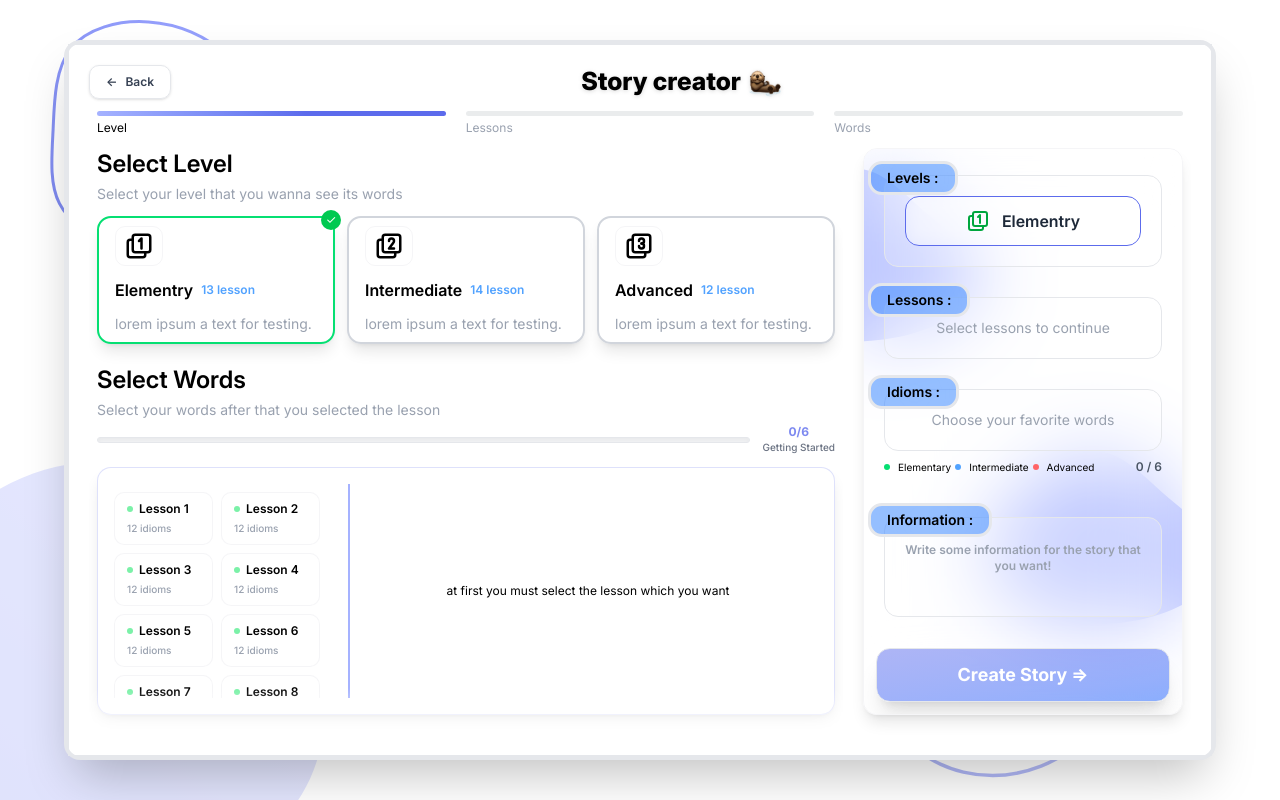
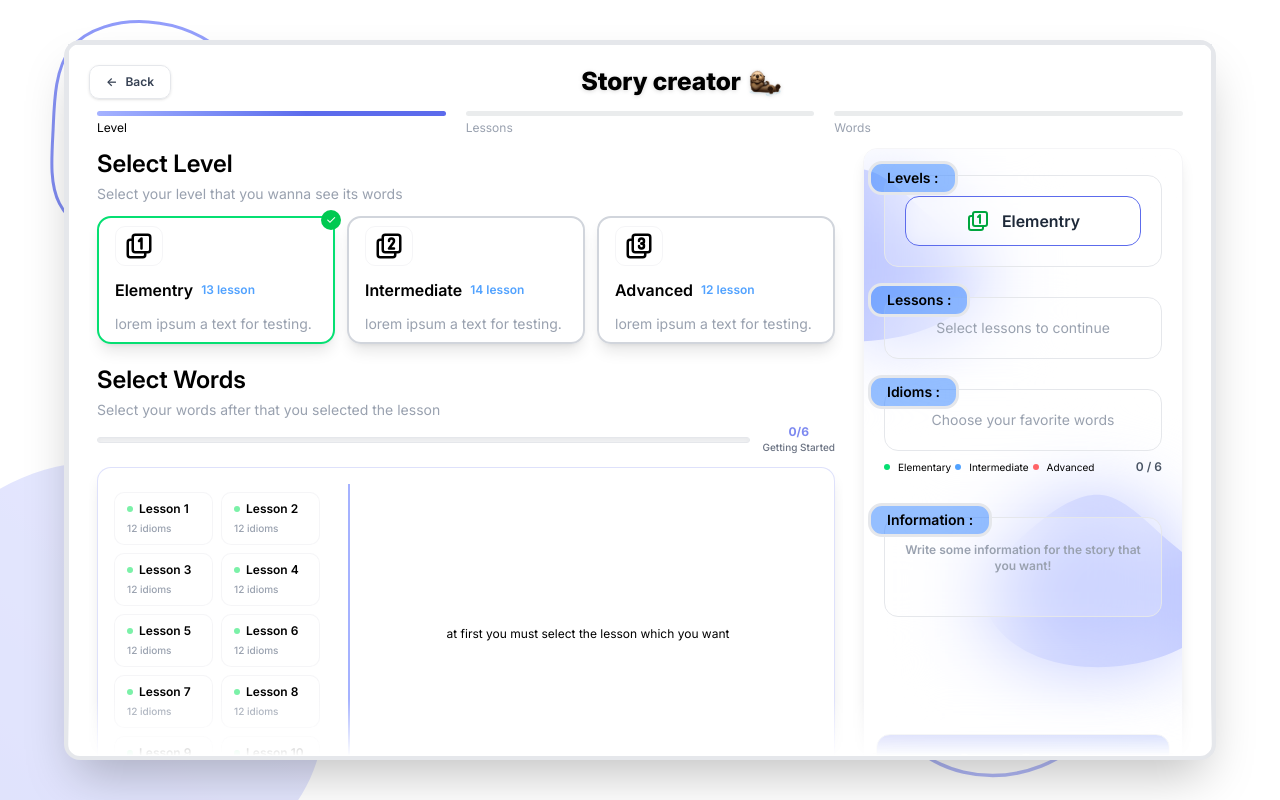
Before and after one commit to abolfazlj10/essinitial-idioms-in-english, a Next.js app: page /story in a window 1280 px wide. Built offline with nearby package versions, Linux system fonts and the light colour scheme.

Commit message:
add comment for each section in JSX and fix overflow for now

```diff
--- a/src/app/story/page.tsx
+++ b/src/app/story/page.tsx
@@ -284,7 +284,7 @@ export default function Story () {
     }, []);
 
     return(
-        <div className="h-full border-1 max-mobile:border-0 p-5 max-mobile:pt-3 max-mobile:pb-1 max-mobile:px-2">
+        <div ref={scrollFade} className="h-full border-1 max-mobile:border-0 p-5 max-mobile:pt-3 max-mobile:pb-1 max-mobile:px-2 overflow-y-auto">
             <div className="h-full flex flex-col gap-3">
                 {showStory ? (
                     <ResultStory isShow={setShowStory} theStory={story} storyPersian={storyFa} storyEnglish={storyEn}  />
@@ -293,8 +293,10 @@ export default function Story () {
                         <Appbar onBackClick={()=> router.push('/')} title='Story creator' iconSrc="./icon/Otter.svg" rightButton={isLargeScreen ? false :
                             <button className="border shadow-lg text-xl max-tablet:text-lg bg-gradient-to-br from-primaryColor from-50% to-bgColor text-white rounded-lg p-2 max-tablet:py-[6px] max-tablet:px-2 cursor-pointer" onClick={()=>dialogModal.current?.showModal()}><TbTimeline /></button>}/>
                         <Stepper steper={steper} />
-                        <div className="grid desktop:grid-cols-[7fr_2fr] max-desktop:grid-cols-none gap-3 flex-1 overflow-hidden max-[1500px]:gap-3 max-laptop:gap-0">
+                        <div className="grid desktop:grid-cols-[7fr_2fr] max-desktop:grid-cols-none gap-3 flex-1 max-[1500px]:gap-3 max-laptop:gap-0">
+                            {/* Level - Lessons - Words */}
                             <div ref={scrollFade} className={`flex flex-col gap-5 max-desktop:gap-5 overflow-hidden max-laptop:overflow-y-scroll max-tablet:min-h-[200px] fade-bottom`}>
+                                {/* desktop => Level Selection */}
                                 <div className="flex flex-col gap-3 max-mobile:px-0">
                                     <div className="flex flex-col gap-1 max-laptop:gap-1 select-none px-2 max-mobile:px-0">
                                         <div className="text-2xl max-laptop:text-lg max-tablet:text-base font-semibold">Select Level</div>
@@ -345,7 +347,9 @@ export default function Story () {
                                         </div>
                                     </div>
                                 </div>
+                                {/* desktop => Words selection  */}
                                 <div className="flex flex-col gap-3 flex-1 overflow-hidden max-tablet:overflow-visible px-2 max-mobile:px-0 max-tablet:min-h-[300px] max-mobile:min-h-auto">
+                                    {/* desktop => title Select Words */}
                                     <div className="flex flex-col gap-1 max-laptop:gap-1 select-none">
                                         <div className="text-2xl max-laptop:text-lg max-tablet:text-base font-semibold">Select Words</div>
                                         <div className="text-gray-400 text-sm max-laptop:text-base max-tablet:text-xs">Select your words after that you selected the lesson</div>
@@ -375,8 +379,9 @@ export default function Story () {
                                             </div>
                                         </div>
                                     </div>
+                                    {/* desktop => Lesson list - Words list */}
                                     <div className="hidden mobile:flex flex-1 max-tablet:min-h-[200px] max-mobile:max-h-[300px] bg-white/20 backdrop-blur-sm border border-primaryColor/20 rounded-xl shadow-lg px-2 py-4 overflow-hidden gap-5 mb-5">
-                                        <div ref={scroller} className="scroll-smooth overflow-y-auto h-full w-3/12 max-[1800px]:w-4/12 max-[1440px]:w-full max-[1440px]:flex-1 max-desktop:flex-none max-desktop:w-4/12 customScrollBarStyle" dir="rtl">
+                                        <div ref={scroller} className="scroll-smooth overflow-y-auto h-full max-h-[300px] w-3/12 max-[1800px]:w-4/12 max-[1440px]:w-full max-[1440px]:flex-1 max-desktop:flex-none max-desktop:w-4/12 customScrollBarStyle" dir="rtl">
                                             <div className="h-full w-full grid grid-cols-2 max-[892px]:grid-cols-1 gap-2 p-2" dir="ltr">
                                                 {books[currentSelectedLevel]?.levels[0]?.lessons.map((item: any,index: number)=>(
                                                     (() => {
@@ -477,6 +482,7 @@ export default function Story () {
                                             }
                                         </div>
                                     </div>
+                                    {/* mobile => Lesson - Words Selection */}
                                     <div className="mobile:hidden flex-1 flex flex-col gap-5 overflow-hidden">
                                         <div ref={mobileScroller} className={`flex-1 grid grid-cols-3 gap-2 max-h-[200px] min-h-[200px] overflow-y-scroll border rounded-xl p-2 scroll-smooth customScrollBarStyle`}>
                                             {books[currentSelectedLevel]?.levels[0]?.lessons.map((item: any,index: number)=>(
@@ -573,6 +579,7 @@ export default function Story () {
                                         </div>
                                     </div>
                                 </div>
+                                {/* mobile => input infomation * bottom selection lesson words */}
                                 <div className="mx-2 desktop:hidden">
                                     <div className="select-none px-2 max-mobile:px-0 mb-3 max-laptop:mb-1">
                                         <div className="text-[30px] max-laptop:text-[25px] max-tablet:text-base font-semibold">Informations</div>
@@ -580,6 +587,7 @@ export default function Story () {
                                     <textarea className="border min-h-[100px] max-tablet:min-h-0 w-full rounded-xl p-2 outline-0 text-sm placeholder:max-tablet:text-sm max-tablet:text-sm" placeholder="Write what you want in this story, AI will build it!"></textarea>
                                 </div>
                             </div>
+                            {/* Sidebar Detail */}
                             <SideBarDetail
                                 level={level}
                                 lessons={lessons}
```
